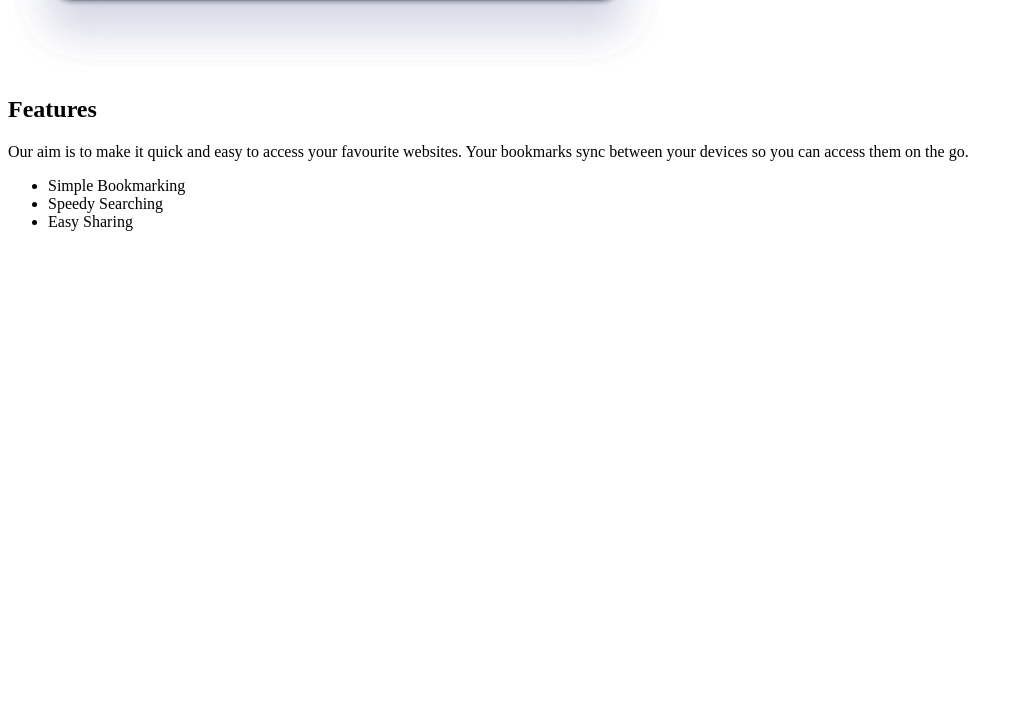
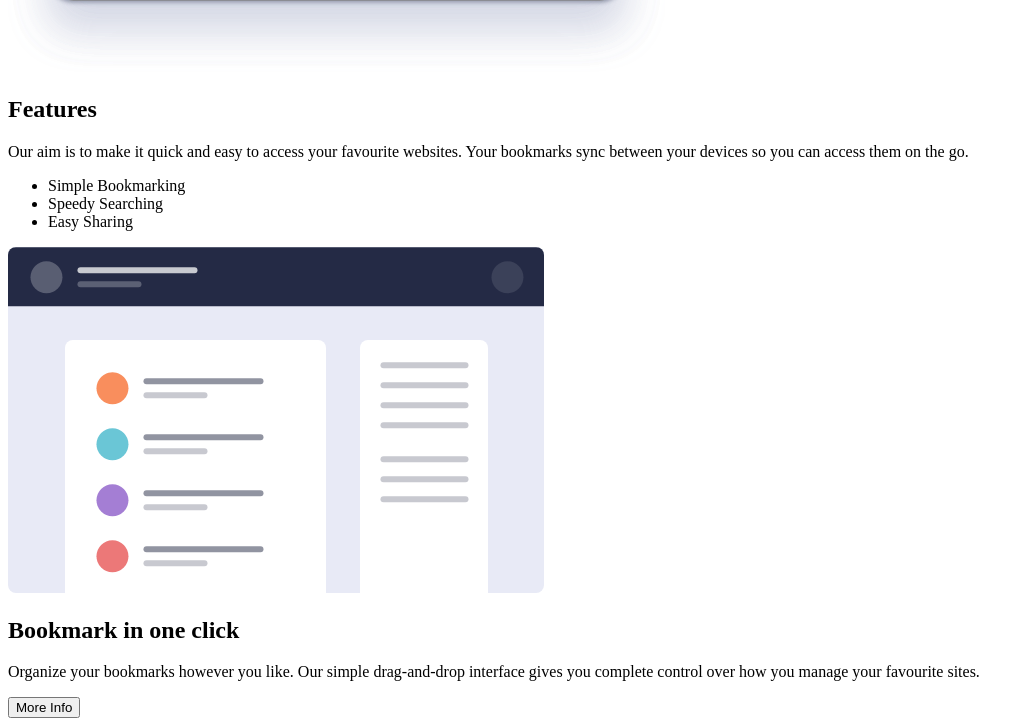
Before and after one commit to JamesN96/Bookmark-landing-page, a plain HTML site: page index.html in a window 1280 px wide. Shown: the part 644-1370 px from the top of the page, without its empty margins (0-1034 px from the left). Before the commit the page ends 891 px from the top, so only its background shows below. Drawn offline with Linux system fonts and the light colour scheme.

Commit message:
Add new div with two child divs containing img and content for page

```diff
--- a/index.html
+++ b/index.html
@@ -58,7 +58,17 @@
                 </nav>
             </div>
 
+            <div id="tabs">
+                <div id="tabs-img-1">
+                    <img src="/images/illustration-features-tab-1.svg" alt="Simple bookmarking image">
+                </div>
 
+                <div id=tabs-content-1>
+                    <h1>Bookmark in one click</h1>
+                    <p>Organize your bookmarks however you like. Our simple drag-and-drop interface gives you complete control over how you manage your favourite sites.</p>
+                    <button>More Info</button>
+                </div>
+            </div>
         </div>
     </section>
 
```
